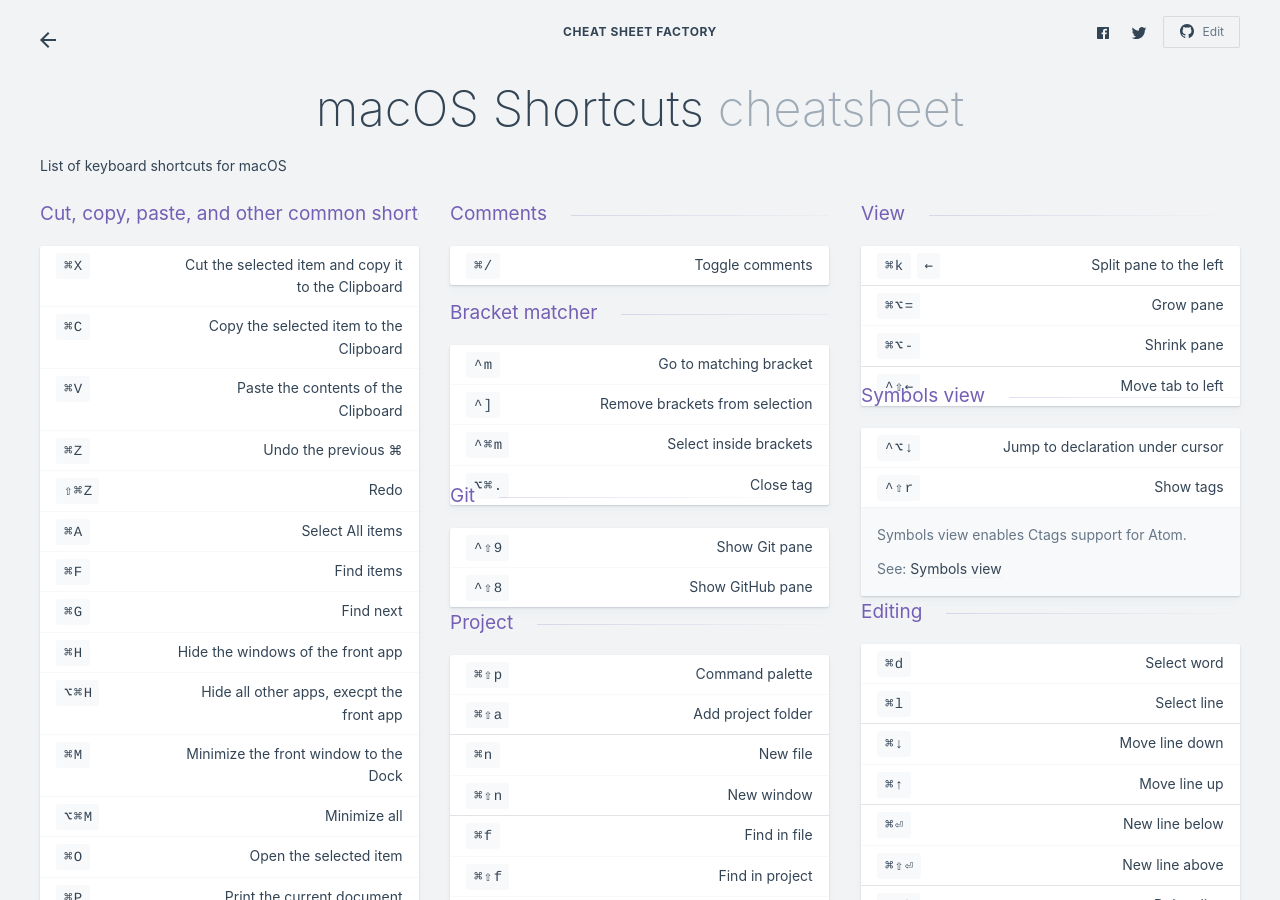
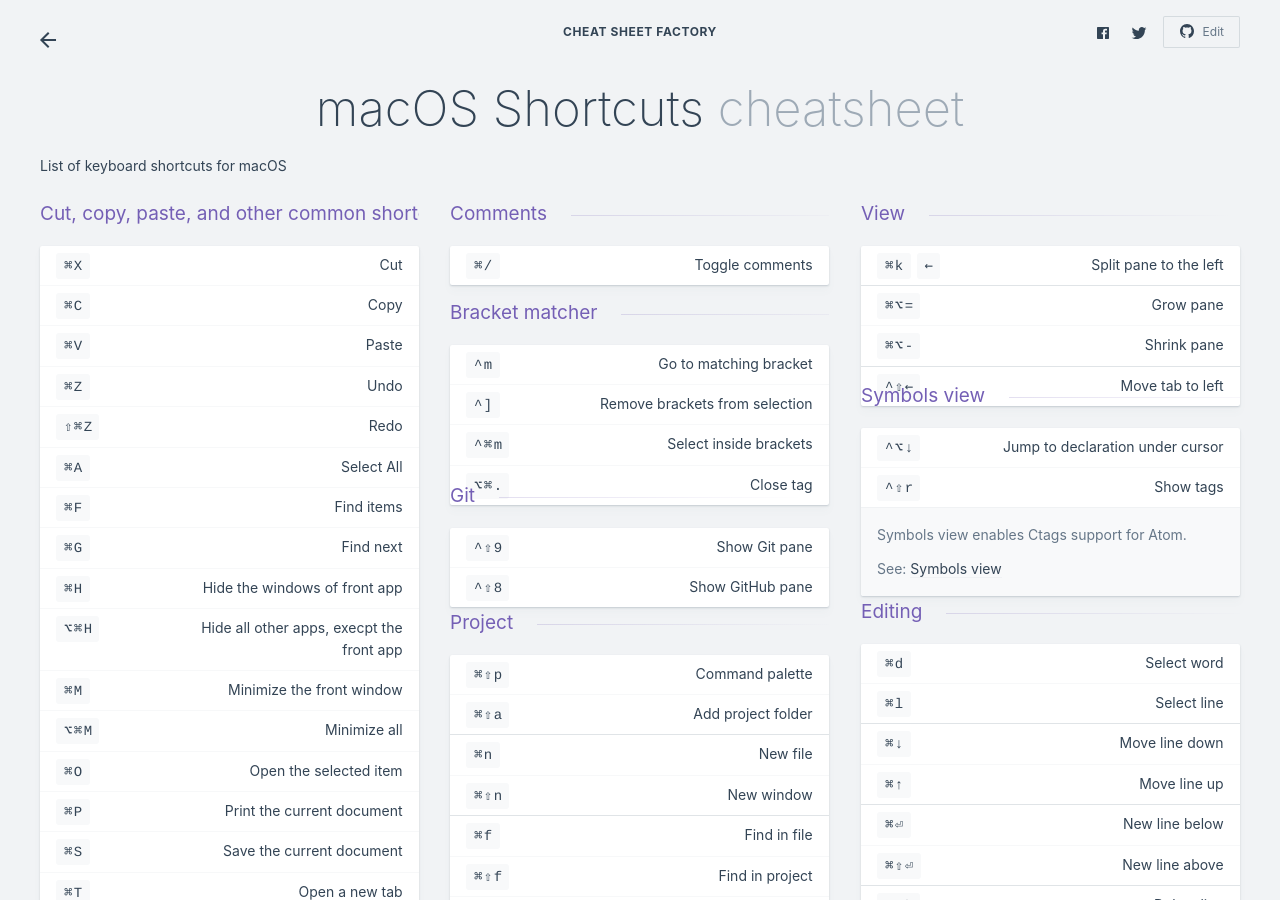
Before and after one commit to kasramp/cheat-sheet-factory, a Jekyll site: the page built from macOS/macos-shortcuts.md, in a window 1280 px wide and 900 px high. Built offline with Jekyll 4.4.1, drawn with Linux system fonts in a browser that asks for light colours.

Commit message:
Adjust wordings

```diff
--- a/macOS/macos-shortcuts.md
+++ b/macOS/macos-shortcuts.md
@@ -15,17 +15,17 @@ Shortcuts
 
 ### Cut, copy, paste, and other common shortcuts
 
-| `⌘X` | Cut the selected item and copy it to the Clipboard |
-| `⌘C` | Copy the selected item to the Clipboard |
-| `⌘V` | Paste the contents of the Clipboard |
-| `⌘Z` | Undo the previous ⌘ |
+| `⌘X` | Cut |
+| `⌘C` | Copy |
+| `⌘V` | Paste |
+| `⌘Z` | Undo |
 | `⇧⌘Z` | Redo |
-| `⌘A` | Select All items |
+| `⌘A` | Select All |
 | `⌘F` | Find items |
 | `⌘G` | Find next |
-| `⌘H` | Hide the windows of the front app |
+| `⌘H` | Hide the windows of front app |
 | `⌥⌘H` | Hide all other apps, execpt the front app |
-| `⌘M` | Minimize the front window to the Dock |
+| `⌘M` | Minimize the front window |
 | `⌥⌘M` | Minimize all |
 | `⌘O` | Open the selected item |
 | `⌘P` | Print the current document |
```
